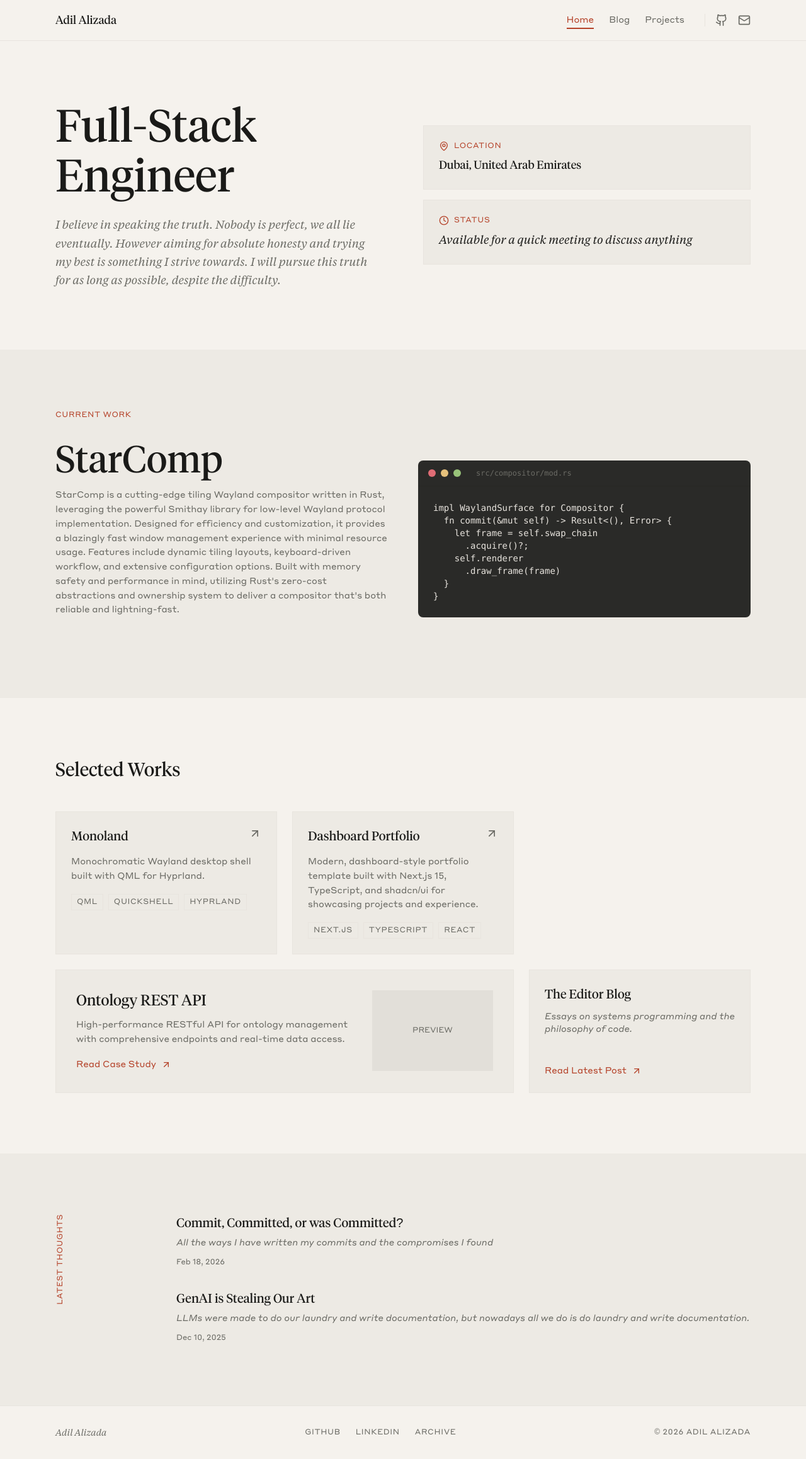
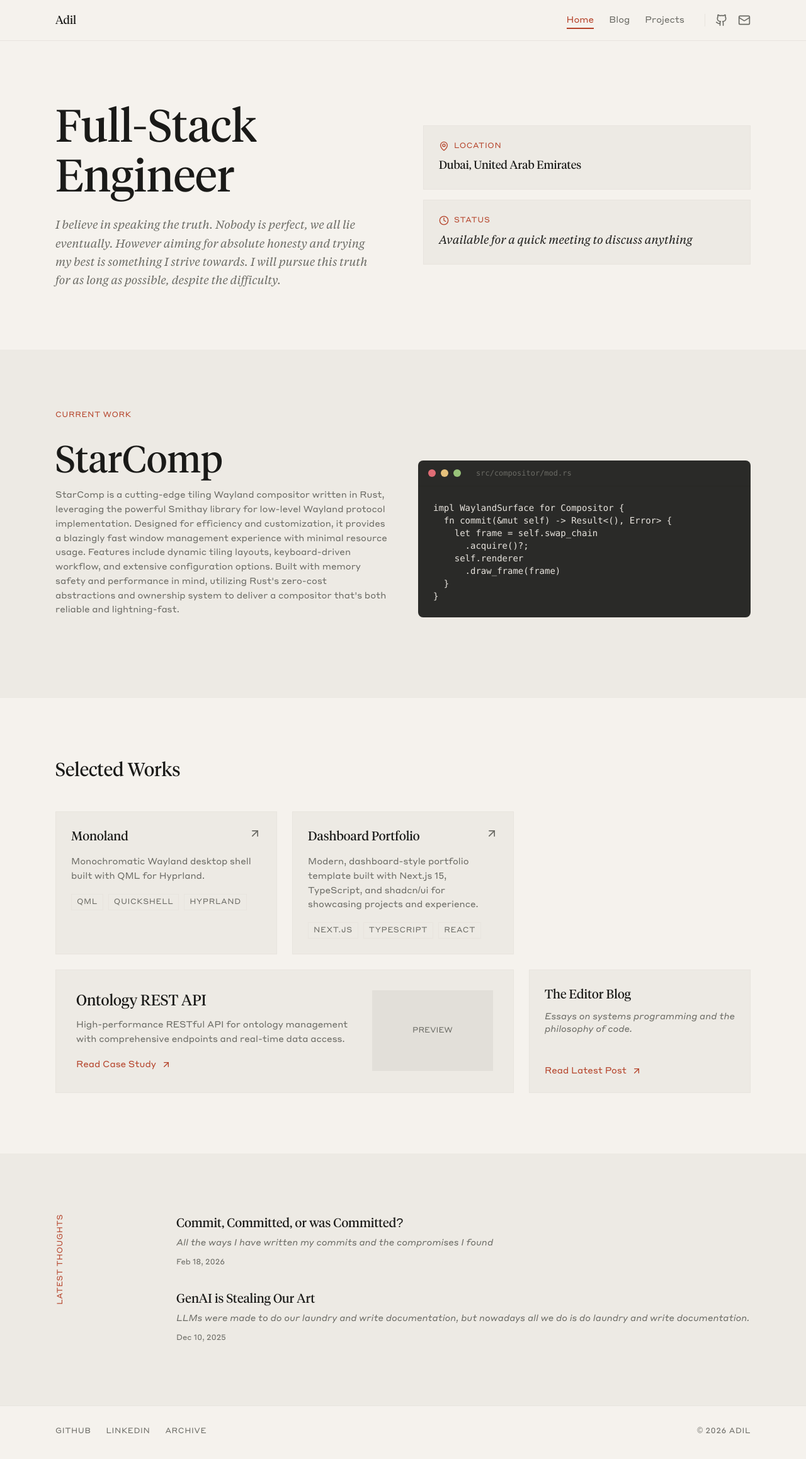
Before and after one commit to AdiKsOnDev/portfolio, a Next.js app: page / in a window 1280 px wide. Shown: the whole page at 63% size. Built offline with nearby package versions, Linux system fonts and the light colour scheme.

Commit message:
chore: remove the last name from views

```diff
--- a/app/layout.tsx
+++ b/app/layout.tsx
@@ -83,7 +83,7 @@ const tiemposSerif = localFont({
 });
 
 export const metadata: Metadata = {
-  title: "Adil Alizada | Full-Stack Engineer",
+  title: "Adil | Full-Stack Engineer",
   description:
     "Full-Stack Engineer @ Sentiment.AI - Building systems with precision and intent.",
 };
--- a/components/layouts/Footer.tsx
+++ b/components/layouts/Footer.tsx
@@ -9,10 +9,6 @@ export function Footer() {
     <footer className="mt-auto border-t border-muted-border">
       <div className="max-w-6xl mx-auto px-6 py-8">
         <div className="flex items-center justify-between">
-          <span className="font-serif italic text-secondary text-sm">
-            {profile.name}
-          </span>
-
           <div className="flex items-center gap-6">
             <a
               href={profile.social.github}
--- a/components/layouts/Header.tsx
+++ b/components/layouts/Header.tsx
@@ -20,7 +20,7 @@ export function Header() {
           href="/"
           className="font-serif text-lg text-foreground hover:text-accent transition-colors"
         >
-          Adil Alizada
+          Adil
         </Link>
 
         <div className="flex items-center gap-8">
--- a/data/config/profile.json
+++ b/data/config/profile.json
@@ -1,5 +1,5 @@
 {
-  "name": "Adil Alizada",
+  "name": "Adil",
   "title": "Full-Stack Engineer @ Sentiment.AI",
   "location": "Dubai, United Arab Emirates",
   "email": "adilalizade13@gmail.com",
```
